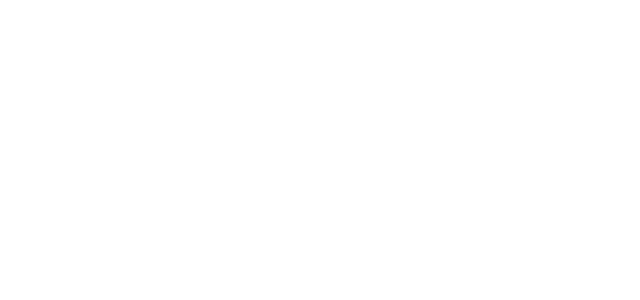
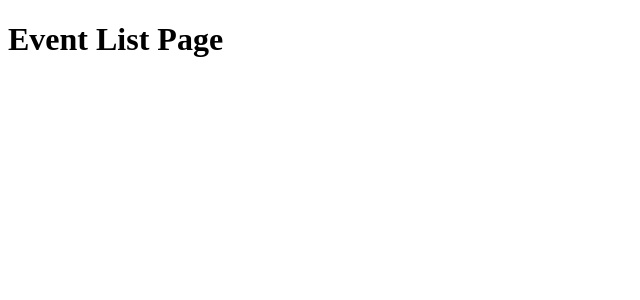
Before and after one commit to hannesdottir/js-lessons-event-app, a React (Create React App) app: page /event-list in a window 1280 px wide. Shown: the top 300 px of the page, without its empty margins (0-640 px from the left). Built offline with nearby package versions, Linux system fonts and the light colour scheme.

Commit message:
Remove bad code. Add infrastructure for UserContext

```diff
--- a/src/App.js
+++ b/src/App.js
@@ -1,12 +1,16 @@
-import React from "react";
+import React, { useState } from "react";
 import { Switch, Route } from "react-router-dom";
 
 import LoginPage from "./pages/LoginPage";
 import EventListPage from "./pages/EventListPage";
+import { UserContext } from "./contexts/UserContext";
 
 function App() {
+  const [token, setToken] = useState(null);
+
   return (
     <div>
+      <UserContext.Provider value={{ token, setToken }}>
         <Switch>
           <Route path="/event-list">
             <EventListPage />
@@ -16,6 +20,7 @@ function App() {
             <LoginPage />
           </Route>
         </Switch>
+      </UserContext.Provider>
     </div>
   );
 }
--- a/src/components/LoginForm.jsx
+++ b/src/components/LoginForm.jsx
@@ -1,5 +1,7 @@
-import React, { useState } from "react";
+import React, { useState, useContext } from "react";
 import { useHistory } from "react-router-dom";
+
+import { UserContext } from "../contexts/UserContext";
 
 const ROOT_URL = "http://yoshi.willandskill.eu:8999/api/v1/";
 const LOGIN_URL = `${ROOT_URL}auth/api-token-auth/`;
@@ -8,7 +10,7 @@ export default function LoginForm() {
   const history = useHistory();
   const [email, setEmail] = useState("test.user@willandskill.se");
   const [password, setPassword] = useState("js-lesson-10");
-  const [token, setToken] = useState(null);
+  const { token, setToken } = useContext(UserContext);
 
   function login() {
     const payload = {
@@ -26,6 +28,8 @@ export default function LoginForm() {
       .then((res) => res.json())
       .then((data) => {
         setToken(data.token);
+        //det history gör= när vi har loggat in då är det dags
+        //att skickas vidare till event-list
         history.push("event-list");
       });
   }
--- /dev/null
+++ b/src/contexts/UserContext.js
@@ -0,0 +1,3 @@
+import React, { createContext } from "react";
+
+export const UserContext = createContext({});
--- a/src/pages/EventListPage.jsx
+++ b/src/pages/EventListPage.jsx
@@ -1,5 +1,12 @@
-import React from "react";
+import React, { useContext } from "react";
+import { UserContext } from "../contexts/UserContext";
 
 export default function EventListPage() {
-  return <div></div>;
+  const { token } = useContext(UserContext);
+  return (
+    <div>
+      <h1>Event List Page</h1>
+      {token}
+    </div>
+  );
 }
```
Also changed, not shown: 1 other file (tests, documents, lock files or other folders). Lines whose indentation alone changed are shown as unchanged.
